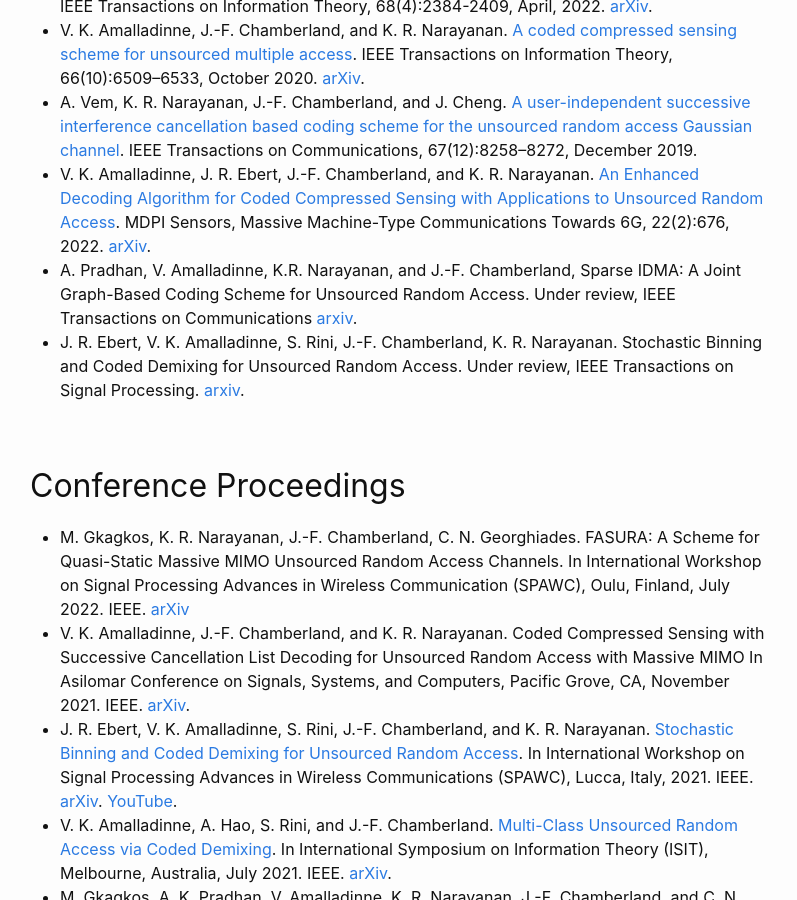
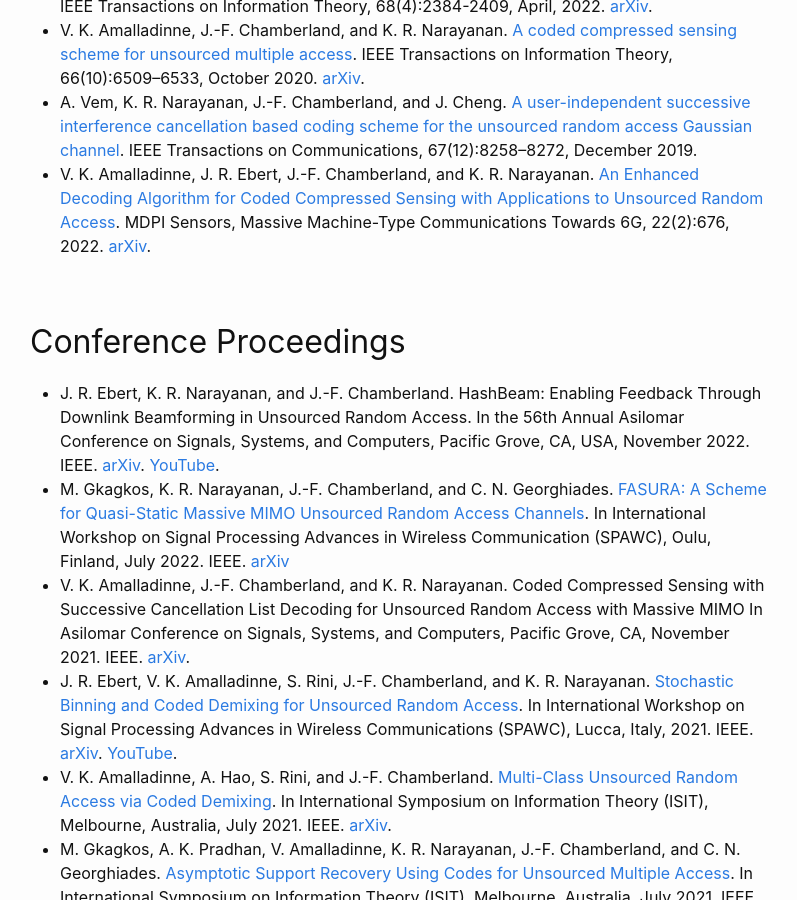
Before and after one commit to EngProjects/mMTC, a Jekyll site: the page built from publications.md, in a window 1280 px wide and 900 px high, scrolled down 557 px. Shown: the whole window, without its empty margins (240-1037 px from the left). Built offline with Jekyll 4.4.1, drawn with Linux system fonts in a browser that asks for light colours.

Commit message:
Update publications.md

```diff
--- a/publications.md
+++ b/publications.md
@@ -33,20 +33,17 @@ IEEE Transactions on Communications, 67(12):8258–8272, December 2019.
 [An Enhanced Decoding Algorithm for Coded Compressed Sensing with Applications to Unsourced Random Access](https://doi.org/10.3390/s22020676).
 MDPI Sensors, Massive Machine-Type Communications Towards 6G, 22(2):676, 2022.
 [arXiv](https://arxiv.org/abs/2112.00270).
-* A. Pradhan, V. Amalladinne, K.R. Narayanan, and J.-F. Chamberland,
-Sparse IDMA: A Joint Graph-Based Coding Scheme for Unsourced Random Access.
-Under review, IEEE Transactions on Communications
-[arxiv](https://arxiv.org/abs/1906.05410).
-* J. R. Ebert, V. K. Amalladinne, S. Rini, J.-F. Chamberland, K. R. Narayanan.
-Stochastic Binning and Coded Demixing for Unsourced Random Access.
-Under review, IEEE Transactions on Signal Processing.
-[arxiv](https://arxiv.org/abs/2104.05686).
 
 
 ## Conference Proceedings
 
-* M. Gkagkos, K. R. Narayanan, J.-F. Chamberland, C. N. Georghiades.
-FASURA: A Scheme for Quasi-Static Massive MIMO Unsourced Random Access Channels.
+* J. R. Ebert, K. R. Narayanan, and J.-F. Chamberland.
+HashBeam: Enabling Feedback Through Downlink Beamforming in Unsourced Random Access.
+In the 56th Annual Asilomar Conference on Signals, Systems, and Computers, Pacific Grove, CA, USA, November 2022. IEEE.
+[arXiv](https://arxiv.org/abs/2206.01684).
+[YouTube](https://www.youtube.com/watch?v=yCF-SypFDh4).
+* M. Gkagkos, K. R. Narayanan, J.-F. Chamberland, and C. N. Georghiades.
+[FASURA: A Scheme for Quasi-Static Massive MIMO Unsourced Random Access Channels](https://ieeexplore.ieee.org/abstract/document/9833940).
 In International Workshop on Signal Processing Advances in Wireless Communication (SPAWC), Oulu, Finland, July 2022. IEEE.
 [arXiv](https://arxiv.org/abs/2202.11042)
 * V. K. Amalladinne, J.-F. Chamberland, and K. R. Narayanan.
```
